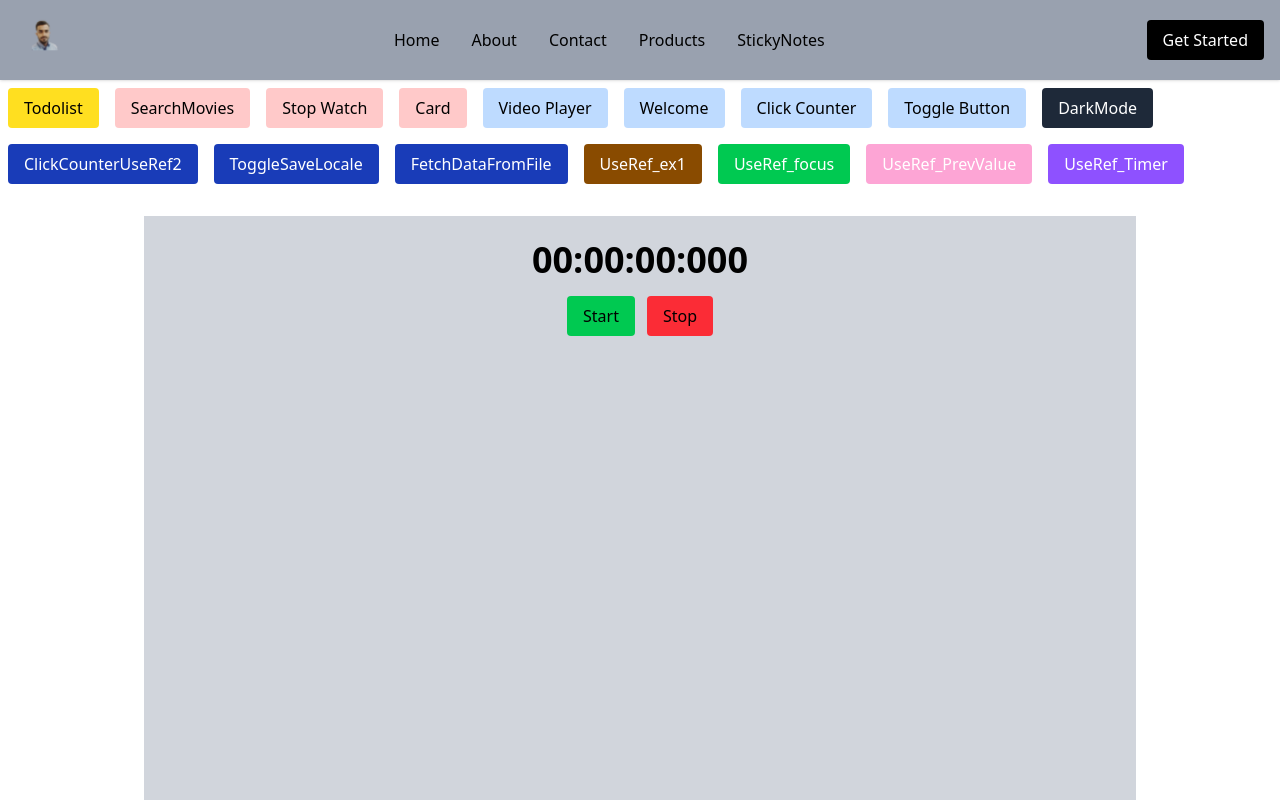
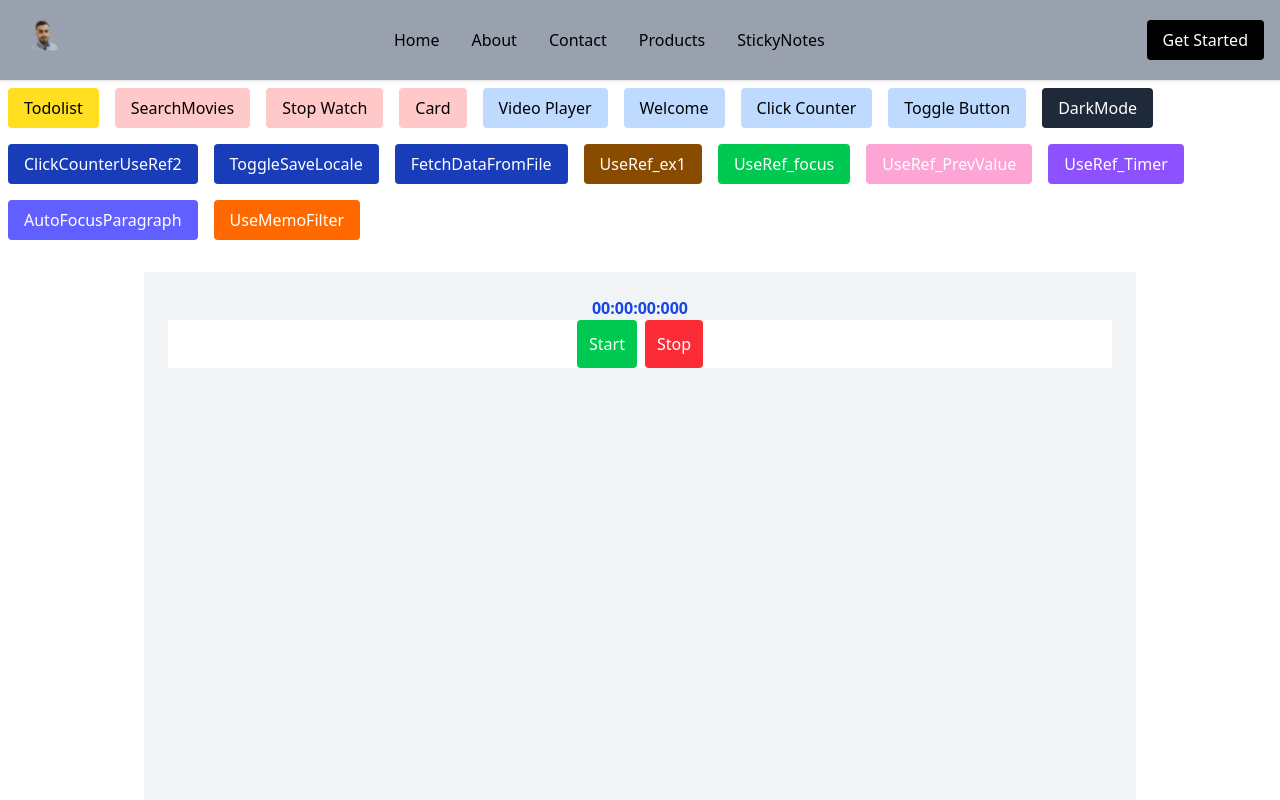
Before and after one commit to Shafee-ee/consoleStatements, a React (Vite) app in the folder my-react-app/: page /UseRef_Timer in a window 1280 px wide. Shown: the top 800 px of the page. Built offline with nearby package versions, Linux system fonts and the light colour scheme.

Commit message:
practice

```diff
--- a/my-react-app/src/App.jsx
+++ b/my-react-app/src/App.jsx
@@ -44,6 +44,7 @@ import Home from './pages/Home';
 import StickyNotes from './pages/StickyNotes';
 import ToggleButton from './components/ToggleButton';
 import ToggleSaveLocale from './components/ToggleSaveLocale';
+import UseMemoFilter from './components/UseMemoFilter';
 
 import AppLayout from './layouts/AppLayout';
 import DarkMode from './components/DarkMode';
@@ -53,6 +54,7 @@ import UseRef_focus from './components/UseRef_focus';
 
 import UseRef_PrevValue from './components/UseRef_PrevValue'
 import UseRef_Timer from './components/UseRef_Timer'
+import AutoFocusParagraph from './components/AutoFocusParagraph'
 function App() {
 
   // const user = {
@@ -70,6 +72,8 @@ function App() {
       {
         element: <AppLayout />,
         children: [
+          { path: "UseMemoFilter ", element: <UseMemoFilter /> },
+          { path: "AutoFocusParagraph", element: <AutoFocusParagraph /> },
           { path: "UseRef_Timer", element: <UseRef_Timer /> },
           { path: "UseRef_PrevValue", element: <UseRef_PrevValue /> },
           { path: "UseRef_focus", element: <UseRef_focus /> },
--- /dev/null
+++ b/my-react-app/src/components/AutoFocusParagraph.jsx
@@ -0,0 +1,23 @@
+import React, { useRef, useEffect } from 'react'
+
+const AutoFocusParagraph = () => {
+    const paraRef = useRef(null);
+
+    useEffect(() => {
+        paraRef.current?.scrollIntoView({ behavior: 'smooth', block: 'center' })
+    }, []);
+
+    return (
+        <div className='bg-gray-100 min-h-screen flex flex-col justify-center items-center'>
+            <div className='max-w-md p-6 bg-white shadow rounded'>
+                <p ref={paraRef}
+                    className='text-lg font-semibold text-center text-red-600'
+                >
+                    Welcome to the app. Scroll focused here
+                </p>
+            </div>
+        </div>
+    )
+}
+
+export default AutoFocusParagraph
--- a/my-react-app/src/components/Navbar.jsx
+++ b/my-react-app/src/components/Navbar.jsx
@@ -34,6 +34,8 @@ const Navbar = () => {
             <button className='py-2 px-4 bg-green-500 rounded text-white my-2 mx-2'><Link to="/UseRef_focus">UseRef_focus</Link></button>
             <button className='py-2 px-4 bg-pink-300 rounded text-white my-2 mx-2'><Link to="/UseRef_PrevValue">UseRef_PrevValue</Link></button>
             <button className='py-2 px-4 bg-violet-500 rounded text-white my-2 mx-2'><Link to="/UseRef_Timer">UseRef_Timer</Link></button>
+            <button className='py-2 px-4 bg-indigo-500 rounded text-white my-2 mx-2'><Link to="/AutoFocusParagraph">AutoFocusParagraph</Link></button>
+            <button className='py-2 px-4 bg-orange-500 rounded text-white my-2 mx-2'><Link to="/UseMemoFilter ">UseMemoFilter </Link></button>
 
 
         </div >
--- /dev/null
+++ b/my-react-app/src/components/UseMemoFilter.jsx
@@ -0,0 +1,26 @@
+import React, { useMemo, useState } from 'react'
+
+const UseMemoFilter = () => {
+    const [query, setQuery] = useState('');
+
+    const users = [
+        { id: 1, name: 'Shafee Azeem' },
+        { id: 2, name: 'Anjum Rehman' },
+        { id: 3, name: 'Mohammad Arkam' },
+        { id: 4, name: 'Haleema Pintoo' },
+        { id: 5, name: 'Hafsa Ghani' },
+    ];
+
+    const filteredUsers = useMemo(() => {
+        console.log('Filtering...');
+        return users.filter(user =>
+            user.name.toLowerCase().includes(query.toLowerCase())
+        )
+    }, [query])
+
+    return (
+        <div>UseMemoFilter</div>
+    )
+}
+
+export default UseMemoFilter
--- a/my-react-app/src/components/UseRef_Timer.jsx
+++ b/my-react-app/src/components/UseRef_Timer.jsx
@@ -3,46 +3,40 @@ import React, { useRef, useEffect, useState } from 'react'
 const UseRef_Timer = () => {
 
     const [time, setTime] = useState(0);
-    const intervalRef = useRef(null);
+    const timerRef = useRef(null);
 
-    const formatTime = (seconds) => {
-        const hours = String(Math.floor(seconds / 3600)).padStart(2, '0');
-        const mins = String(Math.floor((seconds % 3600) / 60)).padStart(2, '0');
-        const secs = String(Math.floor(seconds % 60)).padStart(2, '0');
-        const msecs = String(seconds % 1000).padStart(3, '0');
+    const formatTimeWithMs = (time) => {
+        const totalMs = Math.floor(time * 1000);
+        const hours = String(Math.floor(totalMs / 3600000)).padStart(2, '0');
+        const mins = String(Math.floor((totalMs % 3600000) / 60000)).padStart(2, '0');
+        const secs = String(Math.floor((totalMs % 60000) / 1000)).padStart(2, '0');
+        const ms = String(totalMs % 1000).padStart(3, '0');
 
-        return `${hours}:${mins}:${secs}:${msecs}`;
+        return `${hours}:${mins}:${secs}:${ms}`
     }
 
     const handleStart = () => {
-        if (intervalRef.current !== null) return;
 
-        intervalRef.current = setInterval(() => { setTime(prev => prev + 1) }, 1000);
+        if (timerRef.current !== null) return;
+
+        timerRef.current = setInterval(() => {
+            setTime(prev => prev + 0.01)
+        }, 10)
 
     }
 
     const handleStop = () => {
-        clearInterval(intervalRef.current);
-        intervalRef.current = null;
+        clearInterval(timerRef.current);
+        timerRef.current = null;
     }
 
     return (
-        <div className='p-6 tex-center bg-gray-300 min-h-screen'>
+        <div className='bg-gray-100 p-6 min-h-screen flex flex-col'>
+            <h1 className='font-bold text-blue-700 text-center'>{formatTimeWithMs(time)}</h1>
 
-            <h1 className='text-4xl font-bold mb-4 text-center '>{formatTime(time)}</h1>
-
-            <div className='text-center'>
-                <button
-                    onClick={handleStart}
-                    className='bg-green-500 px-4 py-2 rounded hover:bg-green-600 '
-                >Start</button>
-
-                <button
-                    onClick={handleStop}
-                    className='ml-3  bg-red-500 px-4 py-2 rounded  hover:bg-red-600'
-                >
-                    Stop
-                </button>
+            <div className='bg-white text-center'>
+                <button onClick={handleStart} className=' bg-green-500 mr-2 p-3 rounded text-white hover:bg-green-600'>Start</button>
+                <button onClick={handleStop} className='bg-red-500 p-3 rounded text-white hover:bg-red-600'>Stop</button>
             </div>
         </div>
     )
```
